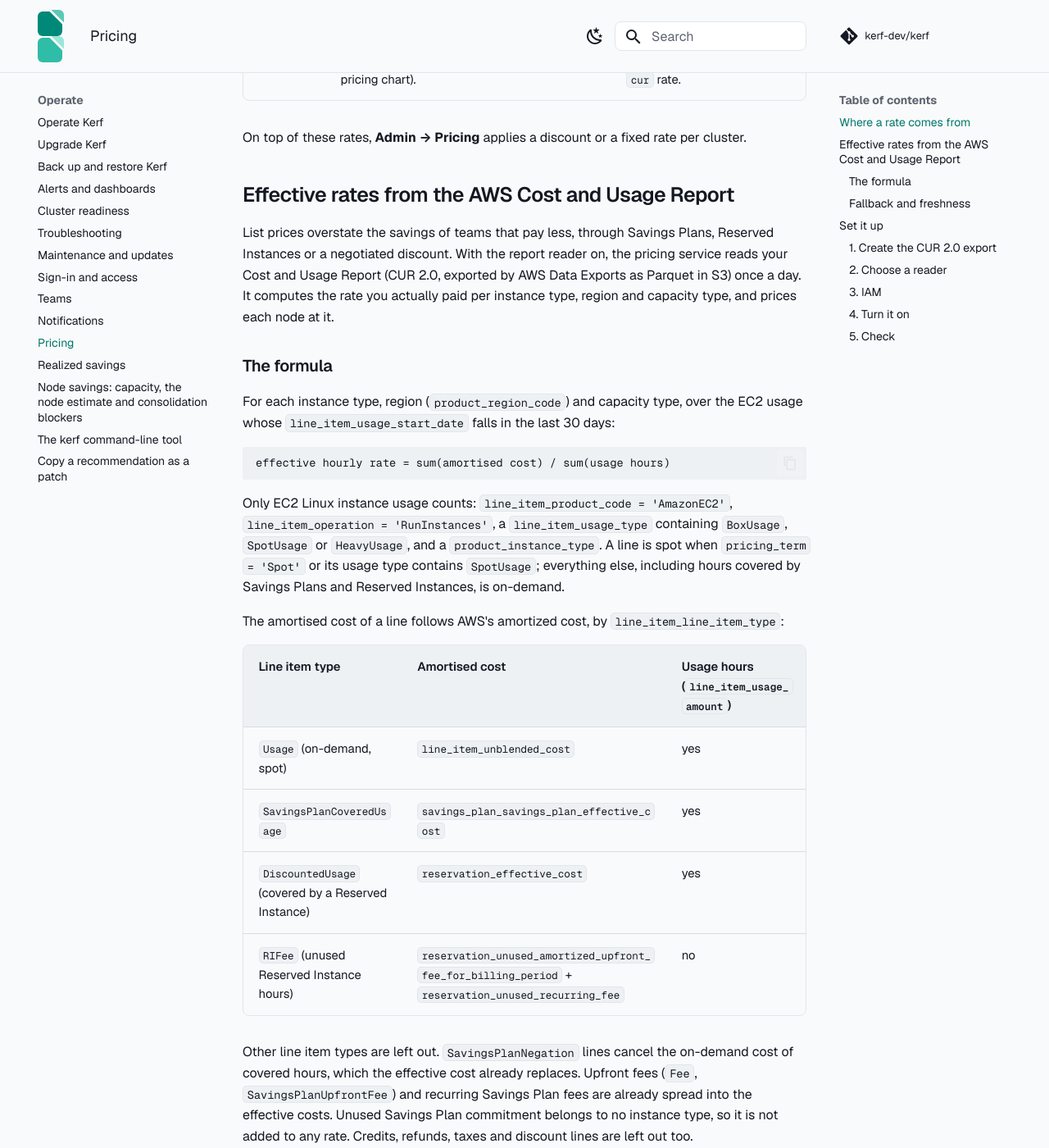
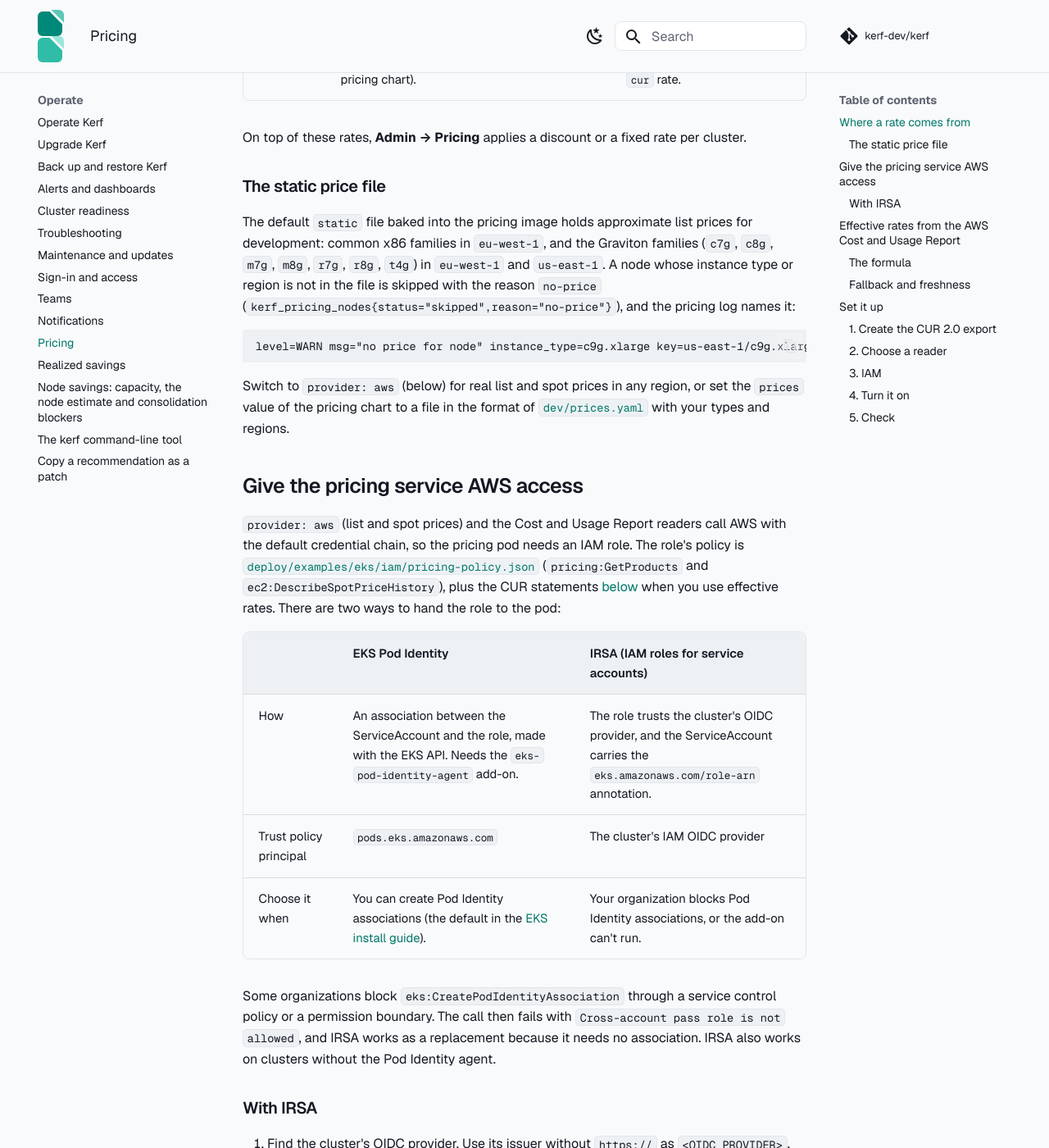
Before and after one commit to kerf-dev/kerf, an MkDocs documentation site: the page built from docs/pricing.md, in a window 1280 px wide and 1400 px high, scrolled down 812 px. Shown: the whole window at 82% size. Built offline with MkDocs 1.6.1 and Material for MkDocs 9.7.7, drawn with Linux system fonts in a browser that asks for light colours; comment, search, counter and statistics services are not loaded; the version menu is left out; some of the changed text lies outside the part shown.

Commit message:
feat(pricing): add Graviton types to the default price table (#60)
Part of #59: c7g/c8g, m7g/m8g, r7g/r8g and t4g in the default static price table, and an IRSA example next to Pod Identity in the pricing guide.

````diff
--- a/docs/pricing.md
+++ b/docs/pricing.md
@@ -18,6 +18,102 @@ Every node's series carry a `source` label. The workload page ("Why this recomme
 | `static` | The static price file (`prices` value of the pricing chart). | Provider `static`, and no `cur` rate. |
 
 On top of these rates, **Admin → Pricing** applies a discount or a fixed rate per cluster.
+
+### The static price file
+
+The default `static` file baked into the pricing image holds approximate list prices for development: common x86
+families in `eu-west-1`, and the Graviton families (`c7g`, `c8g`, `m7g`, `m8g`, `r7g`, `r8g`, `t4g`) in `eu-west-1` and
+`us-east-1`. A node whose instance type or region is not in the file is skipped with the reason `no-price`
+(`kerf_pricing_nodes{status="skipped",reason="no-price"}`), and the pricing log names it:
+
+```text
+level=WARN msg="no price for node" instance_type=c9g.xlarge key=us-east-1/c9g.xlarge/on-demand
+```
+
+Switch to `provider: aws` (below) for real list and spot prices in any region, or set the `prices` value of the
+pricing chart to a file in the format of [`dev/prices.yaml`](../dev/prices.yaml) with your types and regions.
+
+## Give the pricing service AWS access
+
+`provider: aws` (list and spot prices) and the Cost and Usage Report readers call AWS with the default credential
+chain, so the pricing pod needs an IAM role. The role's policy is
+[`deploy/examples/eks/iam/pricing-policy.json`](../deploy/examples/eks/iam/pricing-policy.json) (`pricing:GetProducts`
+and `ec2:DescribeSpotPriceHistory`), plus the CUR statements [below](#3-iam) when you use effective rates. There are two
+ways to hand the role to the pod:
+
+| | EKS Pod Identity | IRSA (IAM roles for service accounts) |
+|---|---|---|
+| How | An association between the ServiceAccount and the role, made with the EKS API. Needs the `eks-pod-identity-agent` add-on. | The role trusts the cluster's OIDC provider, and the ServiceAccount carries the `eks.amazonaws.com/role-arn` annotation. |
+| Trust policy principal | `pods.eks.amazonaws.com` | The cluster's IAM OIDC provider |
+| Choose it when | You can create Pod Identity associations (the default in the [EKS install guide](install/eks.md)). | Your organization blocks Pod Identity associations, or the add-on can't run. |
+
+Some organizations block `eks:CreatePodIdentityAssociation` through a service control policy or a permission
+boundary. The call then fails with `Cross-account pass role is not allowed`, and IRSA works as a replacement because it
+needs no association. IRSA also works on clusters without the Pod Identity agent.
+
+### With IRSA
+
+1. Find the cluster's OIDC provider. Use its issuer without `https://` as `<OIDC_PROVIDER>`, and create the IAM OIDC
+   provider if the second command prints nothing:
+
+   ```bash
+   OIDC_ISSUER=$(aws eks describe-cluster --name <cluster> --query cluster.identity.oidc.issuer --output text)
+   aws iam list-open-id-connect-providers --query "OpenIDConnectProviderList[?ends_with(Arn, '${OIDC_ISSUER#https://}')]"
+   eksctl utils associate-iam-oidc-provider --cluster <cluster> --approve   # only if none is listed
+   ```
+
+2. Create the role with this trust policy. `<NAMESPACE>` is the namespace of the release, and `pricing` is the
+   ServiceAccount name (the release name of the `pricing` chart, or `pricing` in the `kerf` chart; check it with
+   `kubectl -n <namespace> get serviceaccount`):
+
+   ```json
+   {
+     "Version": "2012-10-17",
+     "Statement": [
+       {
+         "Effect": "Allow",
+         "Principal": {"Federated": "arn:aws:iam::<ACCOUNT_ID>:oidc-provider/<OIDC_PROVIDER>"},
+         "Action": "sts:AssumeRoleWithWebIdentity",
+         "Condition": {
+           "StringEquals": {
+             "<OIDC_PROVIDER>:aud": "sts.amazonaws.com",
+             "<OIDC_PROVIDER>:sub": "system:serviceaccount:<NAMESPACE>:pricing"
+           }
+         }
+       }
+     ]
+   }
+   ```
+
+   ```bash
+   aws iam create-role --role-name kerf-pricing --assume-role-policy-document file://irsa-trust.json
+   aws iam put-role-policy --role-name kerf-pricing --policy-name kerf-pricing --policy-document file://pricing-policy.json
+   ```
+
+3. Annotate the ServiceAccount in the `kerf` chart's values (or the `pricing` chart's, without the `pricing:` level),
+   and upgrade the release:
+
+   ```yaml
+   pricing:
+     provider: aws
+     serviceAccount:
+       annotations:
+         eks.amazonaws.com/role-arn: arn:aws:iam::<ACCOUNT_ID>:role/kerf-pricing
+   ```
+
+4. Check that the pricing pod assumed the role and prices every node:
+
+   ```bash
+   kubectl -n <namespace> rollout status deploy/pricing
+   kubectl -n <namespace> logs deploy/pricing | grep "pricing refreshed"
+   ```
+
+   Expected: `"pricing refreshed"` with `"priced"` equal to `"nodes"`. `AccessDenied`, `WebIdentityErr` or a
+   credentials timeout in the log means the trust policy's `sub` (namespace or ServiceAccount name) or the
+   annotation does not match, or the pod started before the annotation (restart it).
+
+With Pod Identity, make no annotation and create the association instead; see
+[the EKS install guide](install/eks.md#34-iam-and-eks-pod-identity). Do not use both for the same ServiceAccount.
 
 ## Effective rates from the AWS Cost and Usage Report
 
@@ -111,8 +207,8 @@ several times a day.
 
 ### 3. IAM
 
-The pricing service uses the default credential chain: EKS Pod Identity, as for the price list
-([install guide, 3.4](install/eks.md#34-iam-and-eks-pod-identity)). Add one of these statements to the
+The pricing service uses the default credential chain, with the same role as for the price list: EKS Pod Identity
+or [IRSA](#give-the-pricing-service-aws-access). Add one of these statements to the
 `kerf-pricing` role's policy, next to `pricing:GetProducts` and `ec2:DescribeSpotPriceHistory`.
 
 Athena (replace the region, account, workgroup, database, table and buckets):
````
Also changed, not shown: CHANGELOG.md (+6 -0 lines), docs/README.md (+1 -1 lines), 3 other files.
